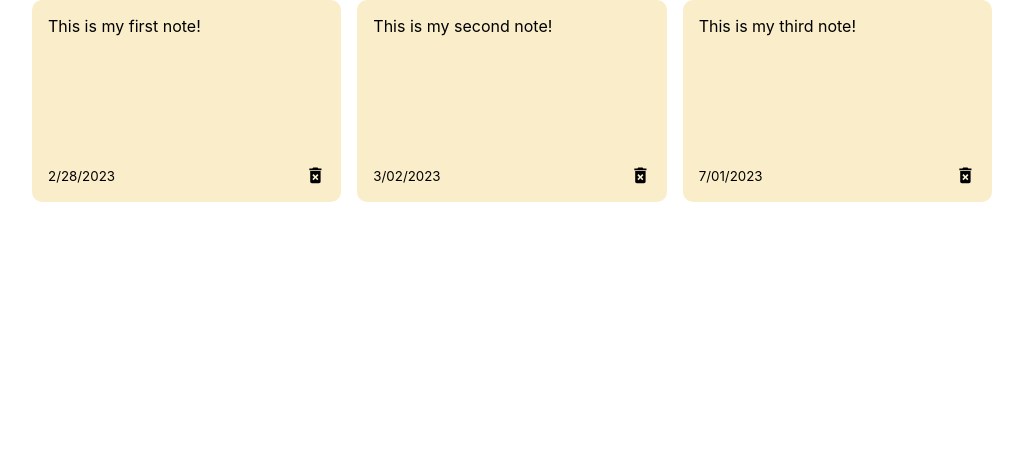
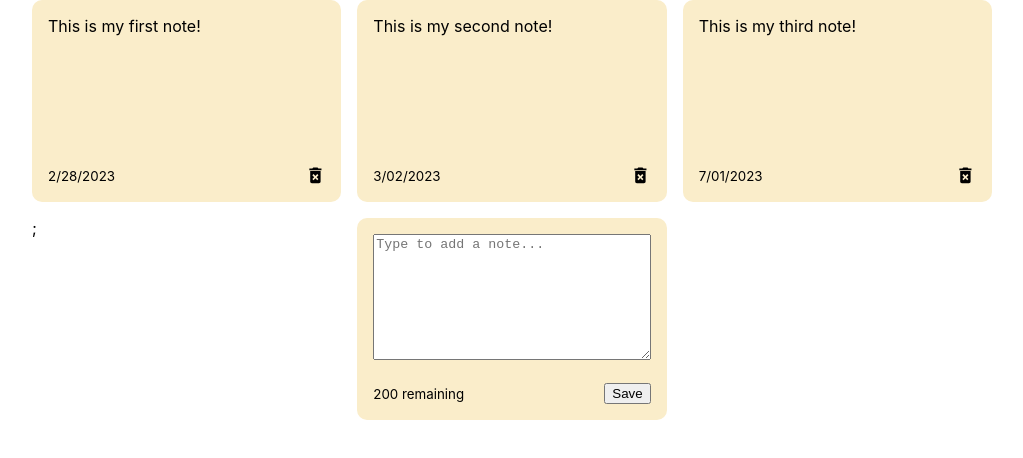
Before and after one commit to Angelica-Rees/react-notes-app, a React (Create React App) app: page / in a window 1280 px wide. Shown: the top 458 px of the page, without its empty margins (128-1151 px from the left). Built offline with nearby package versions, Linux system fonts and the light colour scheme; the HTML template or start-up script is replaced by a standard one.

Commit message:
AddNote Created

```diff
--- /dev/null
+++ b/src/components/AddNote.js
@@ -0,0 +1,17 @@
+const AddNote = () => {
+    return(
+        <div className="note new">
+            <textarea
+                rows='8'
+                cols='10'
+                placeholder="Type to add a note...">
+            </textarea>
+            <div className="note-footer">
+                <small>200 remaining</small>
+                <button className="save">Save</button>
+            </div>
+        </div>
+    );
+};
+
+export default AddNote
--- a/src/components/NotesList.js
+++ b/src/components/NotesList.js
@@ -1,11 +1,13 @@
 import Note from './Note';
+import AddNote from './AddNote';
 
 const NotesList = ({notes}) => {
     return(
         <div className="notes-list">
             {notes.map((note)=> (
                 <Note id={note.id} text={note.text} date={note.date}/>
-            ))}
+            ))};
+            <AddNote />
         </div>
     );
 };
```
